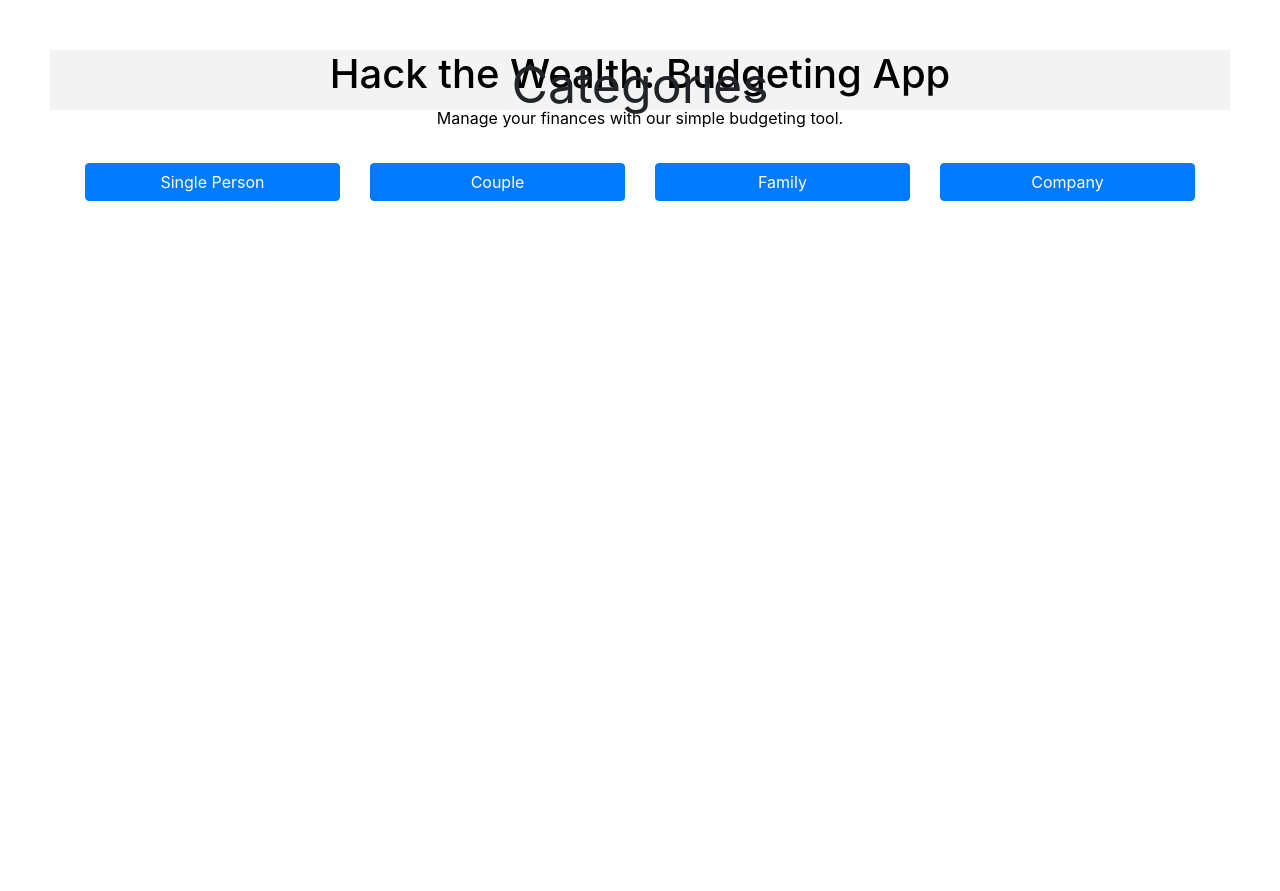
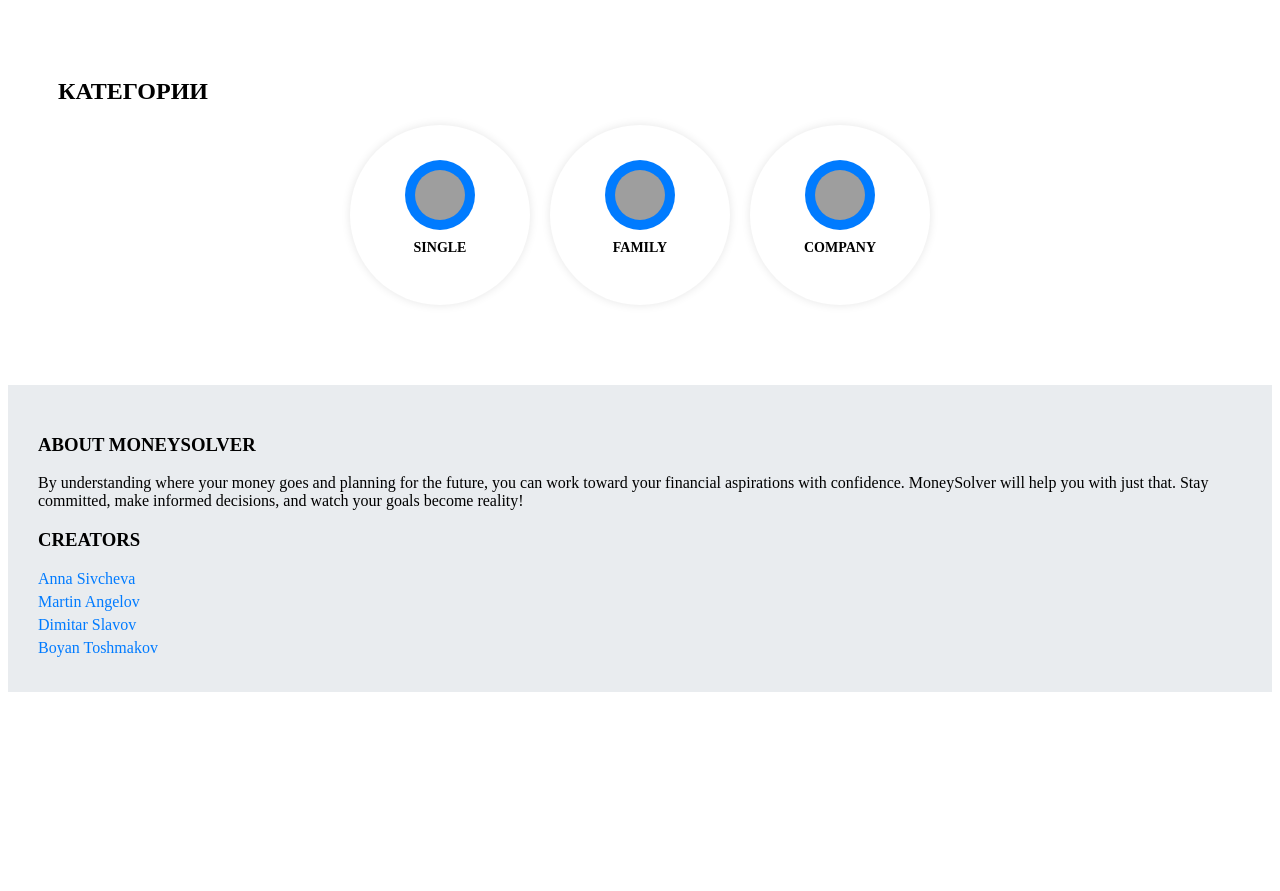
Before and after one commit to minidps/HackTuesTefal, a Flask app: page / in a window 1280 px wide. Shown: the top 891 px of the page. After the commit the page ends 692 px from the top, so only its background shows below. Run offline with Flask 3, Linux system fonts and the light colour scheme; some libraries are stand-ins or nearby versions; grey boxes are pictures that could not be loaded.

Commit message:
W framework

```diff
--- a/static/home.css
+++ /dev/null
@@ -1,20 +0,0 @@
-.head-homepage {
-    margin-bottom: 1.5rem;
-    background-color: rgb(243, 243, 243);
-    color: black;
-    position: fixed;
-    height: 60px;
-    top: 50px;
-    left: 50px;
-    right: 50px;
-    text-align: center;
-}
-
-.categories {
-    text-align: center;
-    font-size: 50px;
-}
-
-.buttons {
-    margin-top: 0px;
-}
--- a/templates/home.html
+++ b/templates/home.html
@@ -1,32 +1,98 @@
 <!DOCTYPE html>
-<html>
+<html lang="en">
 <head>
-    <title>Hack the Wealth - Budgeting App</title>
-    <link rel="stylesheet" href="https://stackpath.bootstrapcdn.com/bootstrap/4.5.2/css/bootstrap.min.css">
-    <link rel="stylesheet" href="{{ url_for('static', filename='home.css') }}">
+    <meta charset="UTF-8">
+    <meta name="viewport" content="width=device-width, initial-scale=1.0">
+    <title>MoneySolver</title>
+    <style>
+        .body {
+            font-family: Arial, sans-serif;
+            text-align: center;
+            margin: 0;
+            padding: 0;
+            background-color: #f8f9fa;
+        }
+        .container {
+            padding: 50px;
+        }
+        .categories {
+            display: flex;
+            justify-content: center;
+            gap: 20px;
+        }
+        .category {
+            background: white;
+            padding: 30px;
+            border-radius: 50%;
+            box-shadow: 0 0 10px rgba(0, 0, 0, 0.1);
+            width: 120px;
+            height: 120px;
+            display: flex;
+            flex-direction: column;
+            align-items: center;
+            justify-content: center;
+            cursor: pointer;
+            transition: transform 0.2s;
+            text-decoration: none;
+            color: black;
+        }
+        .category:hover {
+            transform: scale(1.05);
+        }
+        .category img {
+            width: 50px;
+            height: 50px;
+            background: #007bff;
+            padding: 10px;
+            border-radius: 50%;
+        }
+        .category h3 {
+            margin-top: 10px;
+            font-size: 14px;
+        }
+        .footer {
+            background: #e9ecef;
+            padding: 30px;
+            margin-top: 30px;
+        }
+        .creators a {
+            display: block;
+            color: #007bff;
+            text-decoration: none;
+            margin: 5px 0;
+        }
+    </style>
 </head>
-<body style="
-height: 3000px;
-">
-
-<header class="head-homepage">
-    <h1>Hack the Wealth: Budgeting App</h1>
-    <p>Manage your finances with our simple budgeting tool.</p>
-</header>
-
-<div class="container mt-5">
-    <div class="row justify-content-center align-items-center mt-5">
-        <div class="col-12 text-center mb-4">
-            <p class="categories">Categories</p>
-        </div>
-        {% for cat in categories %}
-        <div class="col-md-3 mb-3">
-            <a href="{{ url_for('budget', category=cat.lower().replace(' ', '_')) }}" class="btn btn-primary btn-block">
-                {{ cat }}
+<body>
+    <div class="container">
+        <h2>КАТЕГОРИИ</h2>
+        <div class="categories">
+            <a href="budget.html" class="category">
+                <img src="icon1.png" alt="Single">
+                <h3>SINGLE</h3>
+            </a>
+            <a href="budget.html" class="category">
+                <img src="icon2.png" alt="Family">
+                <h3>FAMILY</h3>
+            </a>
+            <a href="budget.html" class="category">
+                <img src="icon3.png" alt="Company">
+                <h3>COMPANY</h3>
             </a>
         </div>
-        {% endfor %}
     </div>
-</div>
+
+    <div class="footer">
+        <h3>ABOUT MONEYSOLVER</h3>
+        <p>By understanding where your money goes and planning for the future, you can work toward your financial aspirations with confidence. MoneySolver will help you with just that. Stay committed, make informed decisions, and watch your goals become reality!</p>
+
+        <h3>CREATORS</h3>
+        <div class="creators">
+            <a href="#">Anna Sivcheva</a>
+            <a href="#">Martin Angelov</a>
+            <a href="#">Dimitar Slavov</a>
+            <a href="#">Boyan Toshmakov</a>
+        </div>
+    </div>
 </body>
 </html>
```
